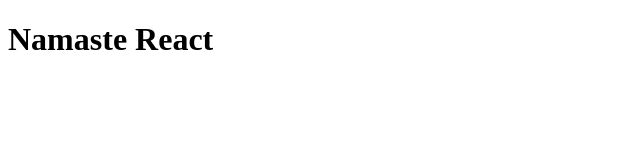
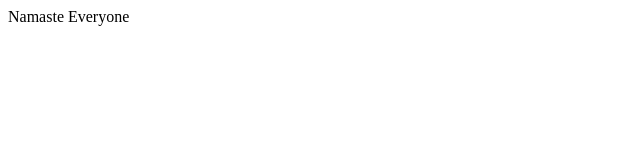
Before and after one commit to Shivam0500/reactakshaysaini, a plain HTML site: page index.html in a window 1280 px wide. Shown: the whole page, without its empty margins (0-640 px from the left). Drawn offline with Linux system fonts and the light colour scheme.

Commit message:
using dom

```diff
--- a/index.html
+++ b/index.html
@@ -7,13 +7,16 @@
     <title>Document</title>
 </head>
 <body>
-    <div id="root">
-        <h1>Namaste React</h1>
-    </div>
+    <div id="root"></div>
 </body>
 <script>
    const heading=document.createElement("root");
    heading.innerHTML="Namaste Everyone";
+   // use append child
+   const root =document.getElementById("root");
+   root.appendChild(heading);
+
+
 
 </script>
 </html>
```
